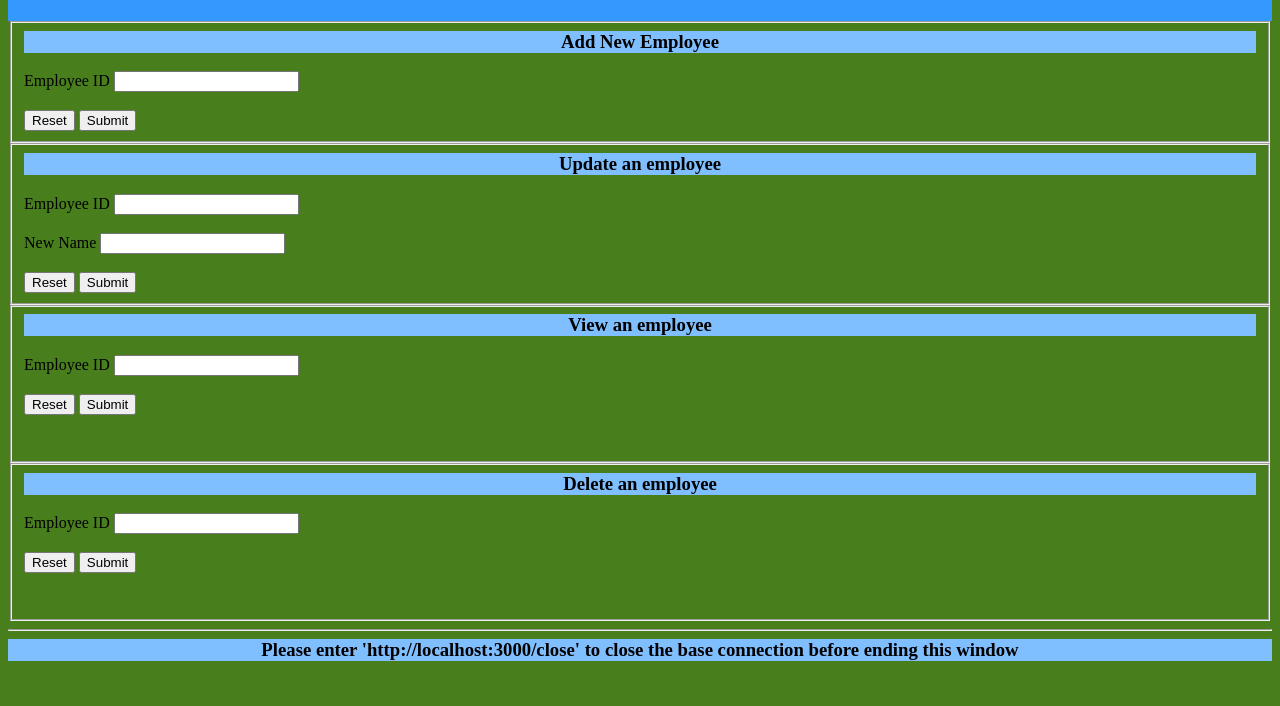
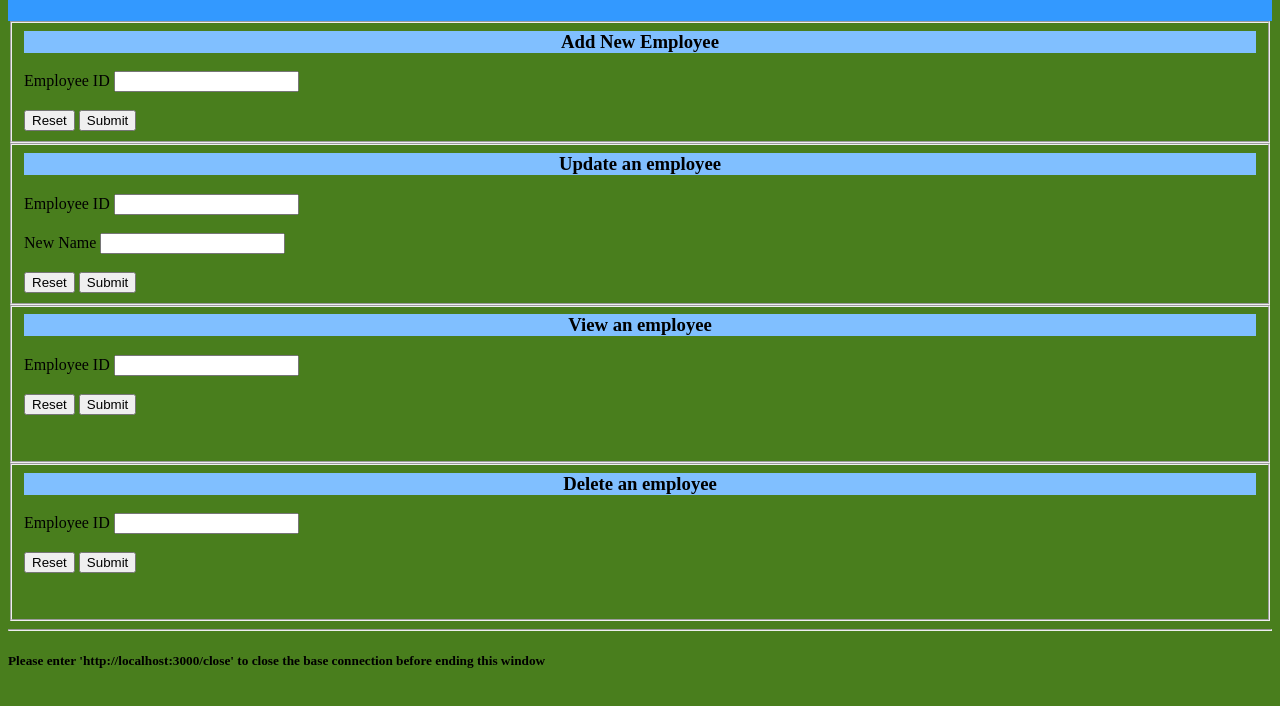
Before and after one commit to mishs/mishs-node-crud-refresher, a website: page index.html in a window 1280 px wide. Shown: the part 88-794 px from the top of the page. Drawn offline with Linux system fonts and the light colour scheme.

Commit message:
Header font resize

```diff
--- a/index.html
+++ b/index.html
@@ -63,7 +63,7 @@
 
        <footer>
            <hr>
-           <h3>Please enter 'http://localhost:3000/close' to close the base connection before ending this window</h3>
+           <h5>Please enter 'http://localhost:3000/close' to close the base connection before ending this window</h5>
        </footer>
 
 </body>
```
